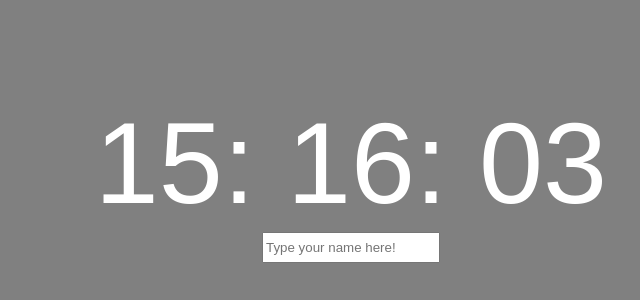
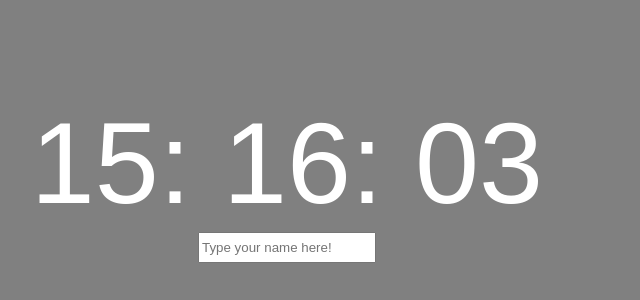
Before and after one commit to kyeongho664/gitTest, a plain HTML site: page 2020.5.17_Study_js/index.html in a window 1280 px wide. Shown: the part 220-520 px from the top of the page, without its empty margins (353-993 px from the left). Drawn offline with Linux system fonts and the light colour scheme; no server answers.

Commit message:
css수정(시계 가운데로 정렬)

```diff
--- a/2020.5.17_Study_js/css/main.css
+++ b/2020.5.17_Study_js/css/main.css
@@ -49,7 +49,6 @@ body{
     display: flex;
     align-items: center;
     flex-direction: column;
-    margin-left: 10%;
     width: 100%;
     color: white;
 }
--- a/2020.5.17_Study_js/js/background.js
+++ b/2020.5.17_Study_js/js/background.js
@@ -9,6 +9,9 @@ const IMAGEURL = `https://api.unsplash.com/photos/random/?client_id=${API_KEY}&o
 //그리고 중간에 랜덤이란것은 겟어 랜덤 포토에서 저런식으로 쓰라고 나옴
 //orientation=landscape이건 사이즈
 //query=coding 코딩에 관한 사진만 나온다.
+
+console.log(IMAGEURL);
+//imageurl주소로 들어가면 제이슨 객체(문자)로 반환이 된다. (이게 리스폰스) - 패치에서 response이렇게 해서 불러오는 이유
 
 function saveBackGround(url, city, country, name){
 
@@ -52,6 +55,8 @@ fetch(IMAGEURL)
 //=>함수는 버젼이 올라가면서 생김 왼쪽것을 오른쪽에 담는용도
     .then(response => response.json())
     .then(json => {
+        //제시슨 화를 시켰기 때문에 그 주소로 들어가게 되면 사진이 나온다.
+        //console.log(json);
         const image = json;
         console.log(image);
             if(image.urls && image.urls.full && image.location.city && image.location.country &&  image.location.name){
```
